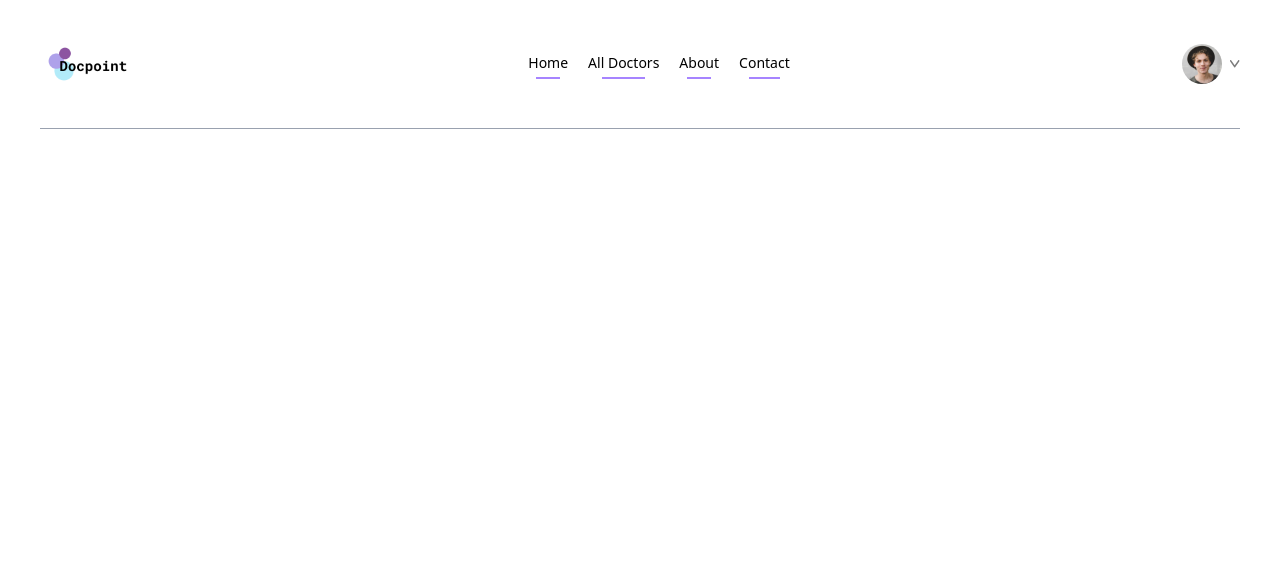
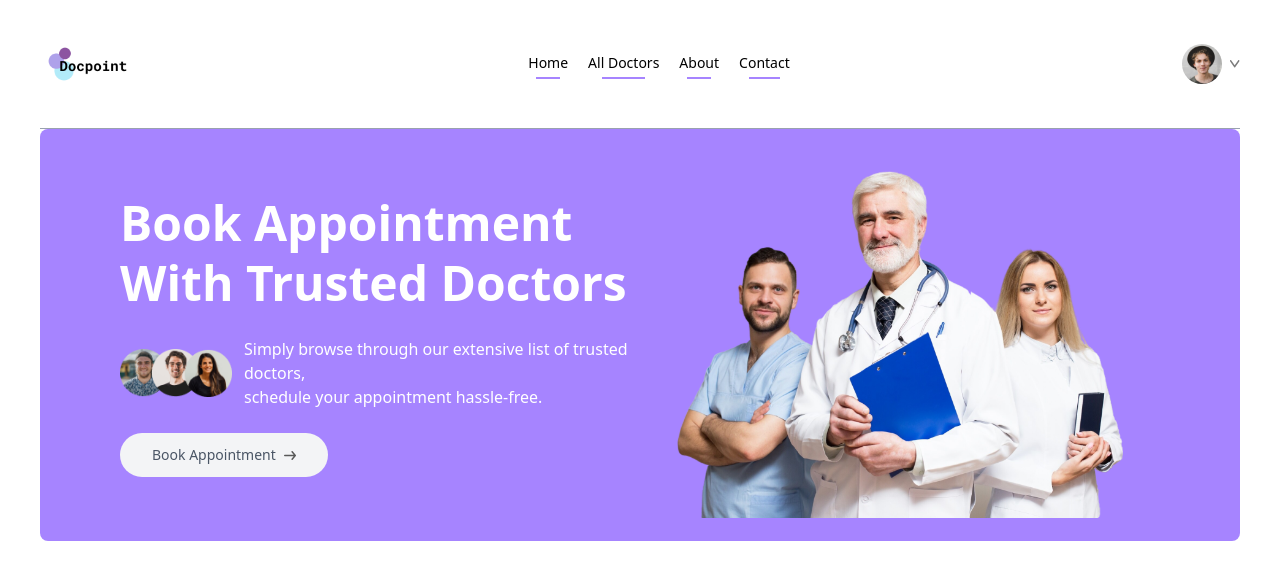
Before and after one commit to SonuThapaMagar/docpoint, a React (Vite) app: page / in a window 1280 px wide. Shown: the top 580 px of the page. Built offline with nearby package versions, Linux system fonts and the light colour scheme.

Commit message:
Header section added

```diff
--- /dev/null
+++ b/src/components/Header.jsx
@@ -0,0 +1,35 @@
+import React from 'react';
+import groupProfile from '../assets/assets_frontend/group_profiles.png';
+import arrowIcon from '../assets/assets_frontend/arrow_icon.svg';
+import headerImg from '../assets/assets_frontend/header_img.png';
+
+const Header = () => {
+    return (
+        <div className='flex flex-col md:flex-row bg-violet-400 rounded-lg px-6 md:px-10 lg:px-20 items-center'>
+            {/** Left Side */}
+            <div className='md:w-1/2 flex flex-col items-start justify-center gap-6 py-10 md:py-[5vw]'>
+                <p className='text-3xl md:text-4xl lg:text-5xl text-white font-semibold leading-tight'>
+                    Book Appointment <br />With Trusted Doctors
+                </p>
+                <div className="flex flex-col md:flex-row items-center gap-3 text-white text-sm font-light">
+                    <img src={groupProfile} alt="Group Profile" className="w-28" />
+                    <p className="text-white text-base">
+                        Simply browse through our extensive list of trusted doctors, <br className='hidden sm:block'/>
+                        schedule your appointment hassle-free.
+                    </p>
+                </div>
+                <a href="#" className="flex items-center gap-2 text-gray-600 font-medium bg-gray-100 px-8 py-3 rounded-full text-sm m-auto md:m-0 hover:scale-105 transition-all duration-300">
+                    Book Appointment
+                    <img src={arrowIcon} alt="Arrow Icon" className="w-3" />
+                </a>
+            </div>
+
+            {/** Right Side */}
+            <div className='md:w-1/2 flex justify-center'>
+                <img src={headerImg} alt="Header Image" className='w-full max-w-[450px] h-auto rounded-lg object-cover' />
+            </div>
+        </div>
+    );
+}
+
+export default Header;
--- a/src/pages/Home.jsx
+++ b/src/pages/Home.jsx
@@ -1,9 +1,10 @@
 import React from 'react'
+import Header from '../components/Header'
 
 const Home = () => {
   return (
     <div>
-
+      <Header />
     </div>
   )
 }
```
